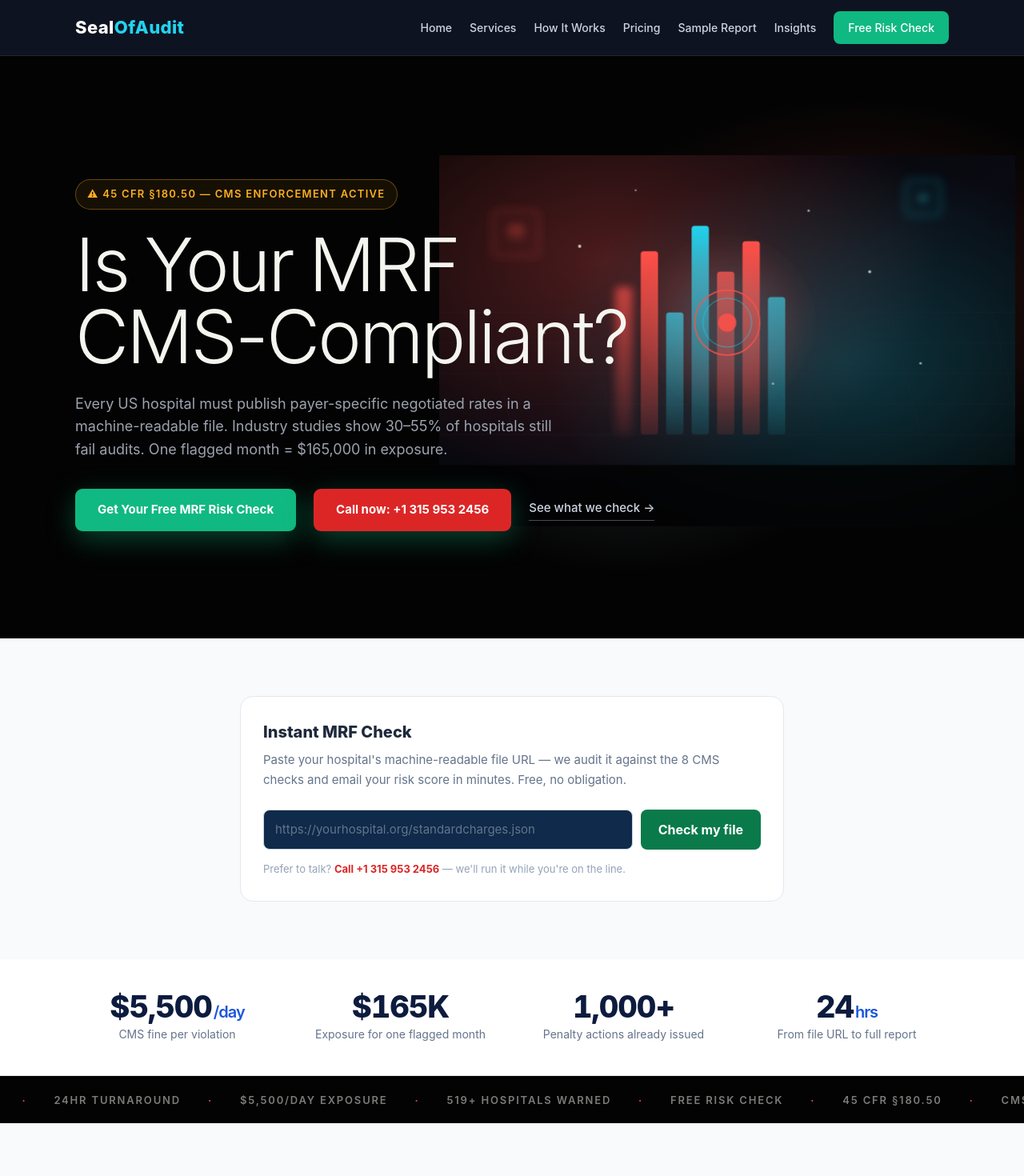
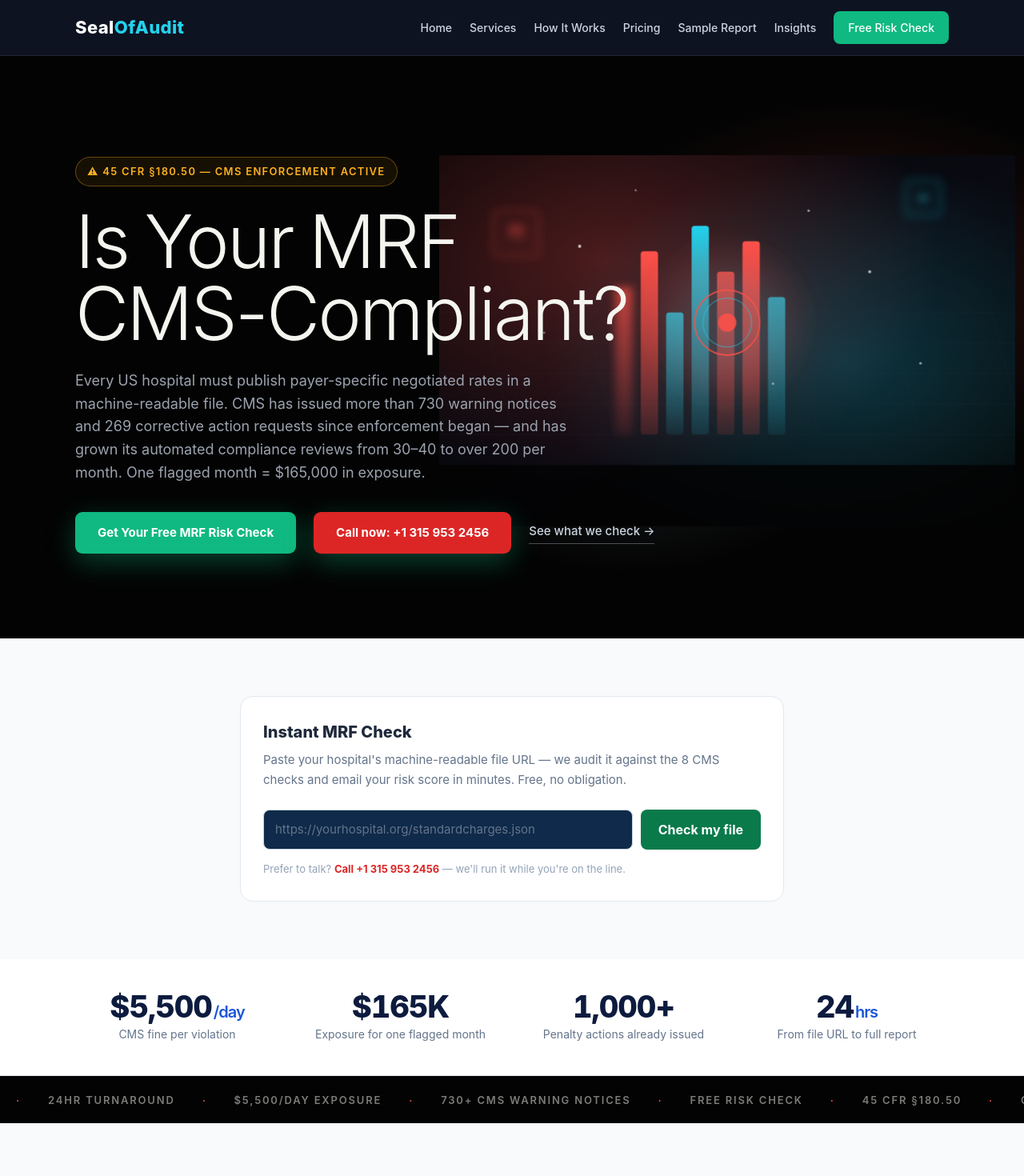
Before and after one commit to yasir23/sealofaudit, a Next.js app: page / in a window 1280 px wide. Shown: the top 1470 px of the page at 80% size. Built offline with nearby package versions, Linux system fonts and the light colour scheme.

Commit message:
Replace unsourced stats with CMS-cited figures (730+ notices, 269 CAPs, 28 CMPs)

```diff
--- a/app/blog/cms-mrf-requirements-2026/page.js
+++ b/app/blog/cms-mrf-requirements-2026/page.js
@@ -65,7 +65,7 @@ export default function BlogPost() {
       <section>
         <div className="container" style={{ maxWidth: 820 }}>
           <p style={{ fontSize: 17, color: "var(--muted)", marginBottom: 24 }}>
-            Under 45 CFR §180.50, every US hospital must publish a machine-readable file (MRF) listing prices for all items and services. CMS has issued 1,000+ penalty actions since enforcement began — and industry studies still find 30–55% of files deficient. Here&apos;s exactly what the file must contain.
+            Under 45 CFR §180.50, every US hospital must publish a machine-readable file (MRF) listing prices for all items and services. Since enforcement began CMS has issued more than 730 warning notices, 269 corrective action requests, and civil monetary penalties against 28 hospitals — and CMS has scaled its automated compliance reviews from 30–40 to over 200 per month. Here&apos;s exactly what the file must contain.
           </p>
 
           <h2 style={{ fontSize: 24, color: "var(--ink)", margin: "32px 0 14px" }}>The 8 Required Data Categories</h2>
--- a/app/blog/cms-price-transparency-fines-list/page.js
+++ b/app/blog/cms-price-transparency-fines-list/page.js
@@ -59,7 +59,7 @@ export default function BlogPost() {
           </div>
           <div key="Who Has Been Cited">
             <h2 style={{ fontSize: 24, color: "var(--ink)", margin: "32px 0 14px" }}>Who Has Been Cited</h2>
-            <p style={{ color: "var(--muted)", marginBottom: 12 }}>CMS has issued 1,000+ penalty actions since enforcement began, covering hospitals of all sizes. Early enforcement focused on the most egregious failures — missing files entirely — but later waves target partial compliance: missing payers, absent cash prices, unreachable files.</p>
+            <p style={{ color: "var(--muted)", marginBottom: 12 }}>CMS has issued more than 730 warning notices and 269 corrective action requests since enforcement began, and has imposed civil monetary penalties on 28 hospitals, covering hospitals of all sizes. Early enforcement focused on the most egregious failures — missing files entirely — but later waves target partial compliance: missing payers, absent cash prices, unreachable files.</p>
           </div>
           <div key="What the Enforcement Pattern Shows">
             <h2 style={{ fontSize: 24, color: "var(--ink)", margin: "32px 0 14px" }}>What the Enforcement Pattern Shows</h2>
--- a/app/blog/hospital-price-transparency-requirements/page.js
+++ b/app/blog/hospital-price-transparency-requirements/page.js
@@ -71,7 +71,7 @@ export default function BlogPost() {
           </div>
           <div key="Enforcement Reality">
             <h2 style={{ fontSize: 24, color: "var(--ink)", margin: "32px 0 14px" }}>Enforcement Reality</h2>
-            <p style={{ color: "var(--muted)", marginBottom: 12 }}>CMS has issued 1,000+ penalty actions since enforcement began. Fines run $5,500 per day per violation. The agency's automated systems check files continuously — non-compliance is found, not reported.</p>
+            <p style={{ color: "var(--muted)", marginBottom: 12 }}>CMS has issued more than 730 warning notices and 269 corrective action requests since enforcement began, and has imposed civil monetary penalties on 28 hospitals. Fines run $5,500 per day per violation. The agency's automated systems check files continuously — non-compliance is found, not reported.</p>
           </div>
           <div key="How to Stay Compliant">
             <h2 style={{ fontSize: 24, color: "var(--ink)", margin: "32px 0 14px" }}>How to Stay Compliant</h2>
--- a/app/layout.js
+++ b/app/layout.js
@@ -21,7 +21,7 @@ export const metadata = {
     siteName: "SealOfAudit",
     title: "SealOfAudit — CMS Price Transparency Compliance Audits",
     description:
-      "CMS fines $5,500/day for non-compliant pricing files. 30-55% of hospitals fail audits. Get your free MRF risk check in 24 hours.",
+        "CMS requires every US hospital's pricing file. 730+ warning notices issued to date. Get your free MRF risk check in 24 hours.",
     url: "https://sealofaudit.com",
     images: [{ url: "/og-image.png", width: 1200, height: 628, alt: "SealOfAudit — CMS Price Transparency Compliance" }],
   },
--- a/app/page.js
+++ b/app/page.js
@@ -58,7 +58,7 @@ const marquee = [
   "CMS AUDITED",
   "24HR TURNAROUND",
   "$5,500/DAY EXPOSURE",
-  "519+ HOSPITALS WARNED",
+        "730+ CMS WARNING NOTICES",
   "FREE RISK CHECK",
 ];
 
@@ -120,7 +120,7 @@ export default function Home() {
           </h1>
           <p className="sub">
             Every US hospital must publish payer-specific negotiated rates in a machine-readable file.
-            Industry studies show 30–55% of hospitals still fail audits. One flagged month = $165,000 in exposure.
+              CMS has issued more than 730 warning notices and 269 corrective action requests since enforcement began — and has grown its automated compliance reviews from 30–40 to over 200 per month. One flagged month = $165,000 in exposure.
           </p>
           <div className="hero-btns">
             <Magnetic strength={0.3}>
```
Also changed, not shown: 125 other files (tests, documents, lock files or other folders).
